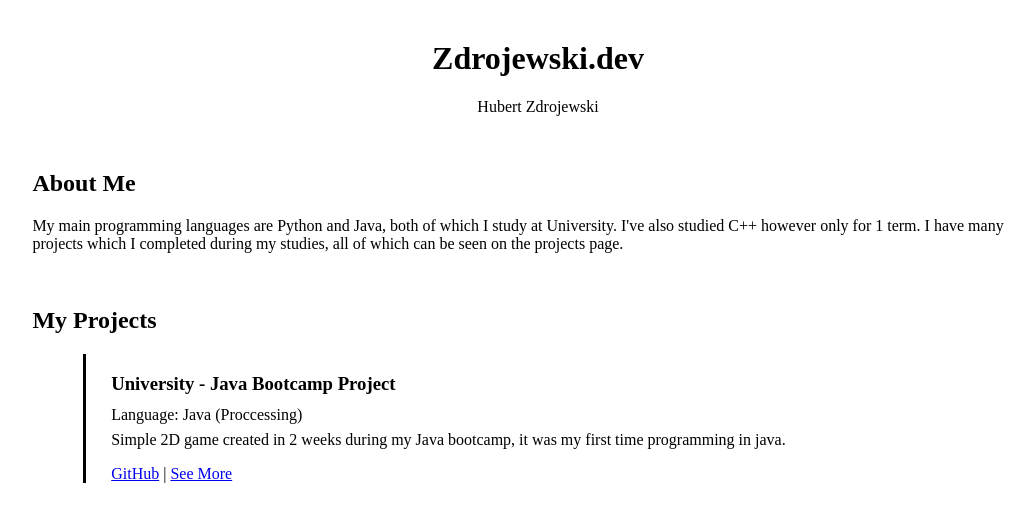
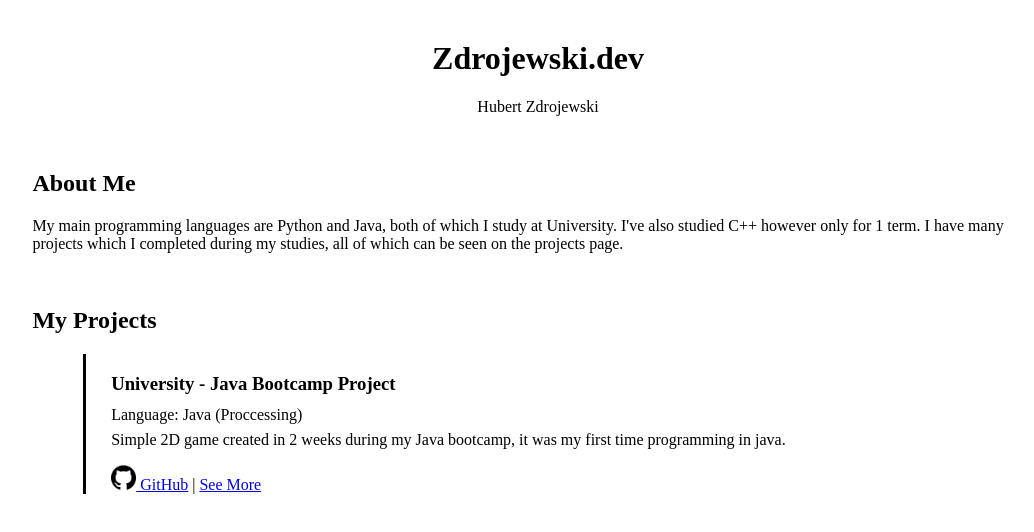
Before and after one commit to Zojdrek1/zojdrek1.github.io, a plain HTML site: page index.html in a window 1280 px wide. Shown: the whole page, without its empty margins (102-1136 px from the left). Drawn offline with Linux system fonts and the light colour scheme; a web font is replaced by a local one.

Commit message:
Added image to github button in project

```diff
--- a/index.html
+++ b/index.html
@@ -42,9 +42,11 @@
                 <p>Simple 2D game created in 2 weeks during my Java bootcamp,
                     it was my first time programming in java.
                 </p>
-                <a href="https://github.com/Zojdrek1/bootcamp_project">GitHub</a> | <a href="projects/bootcamp-uni/index.html">See More</a>
+
+                    <a href="https://github.com/Zojdrek1/bootcamp_project" target="_blank">
+                    <img src="images/github_logo.png" alt="Example Image" width="25" height="25"> GitHub</a> | <a href="projects/bootcamp-uni/index.html">See More</a>
+
             </div>
-
 
         </div>
 
```
Also changed, not shown: images/github_logo.png (added), style.css (line endings or trailing spaces).
